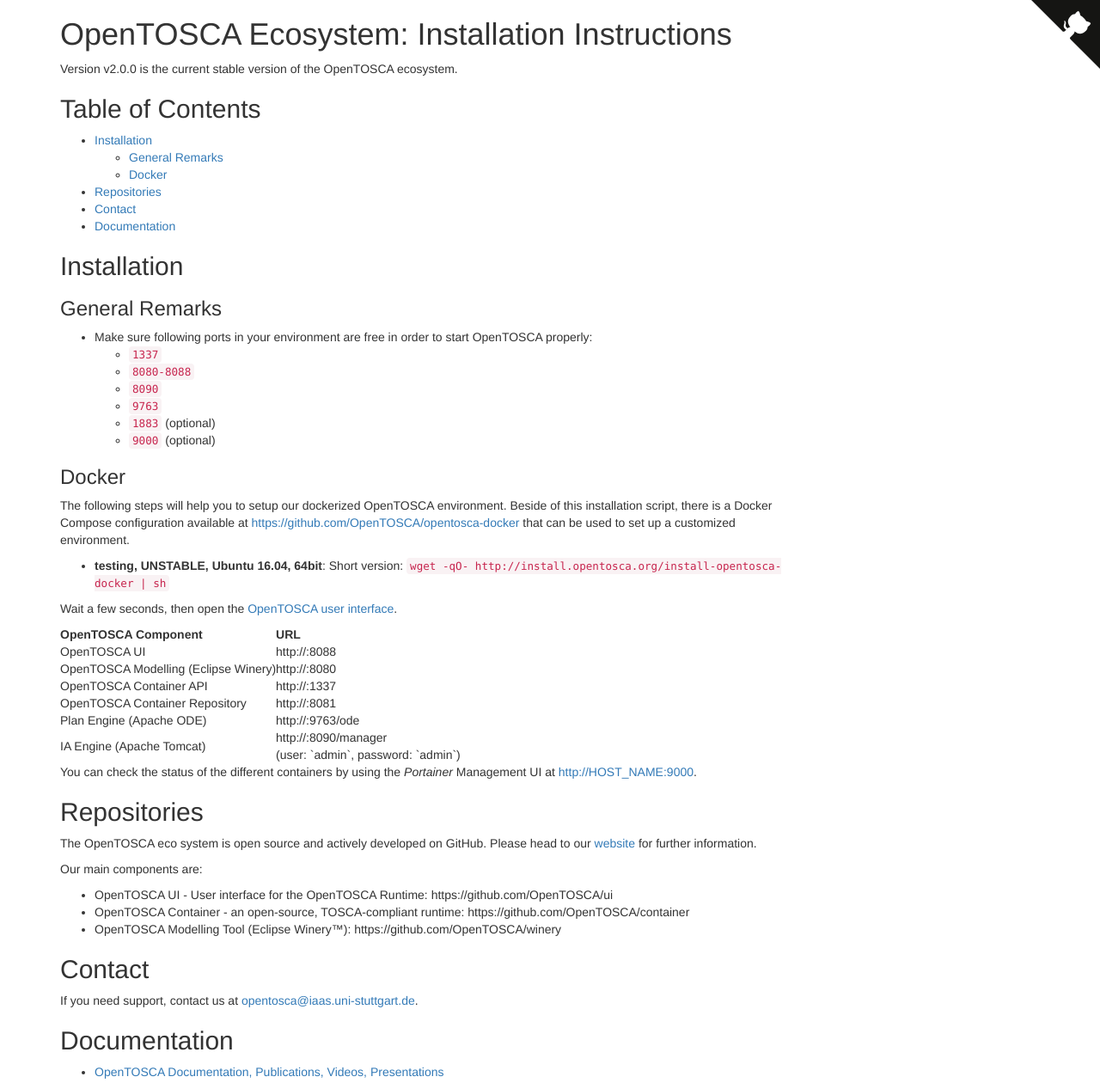
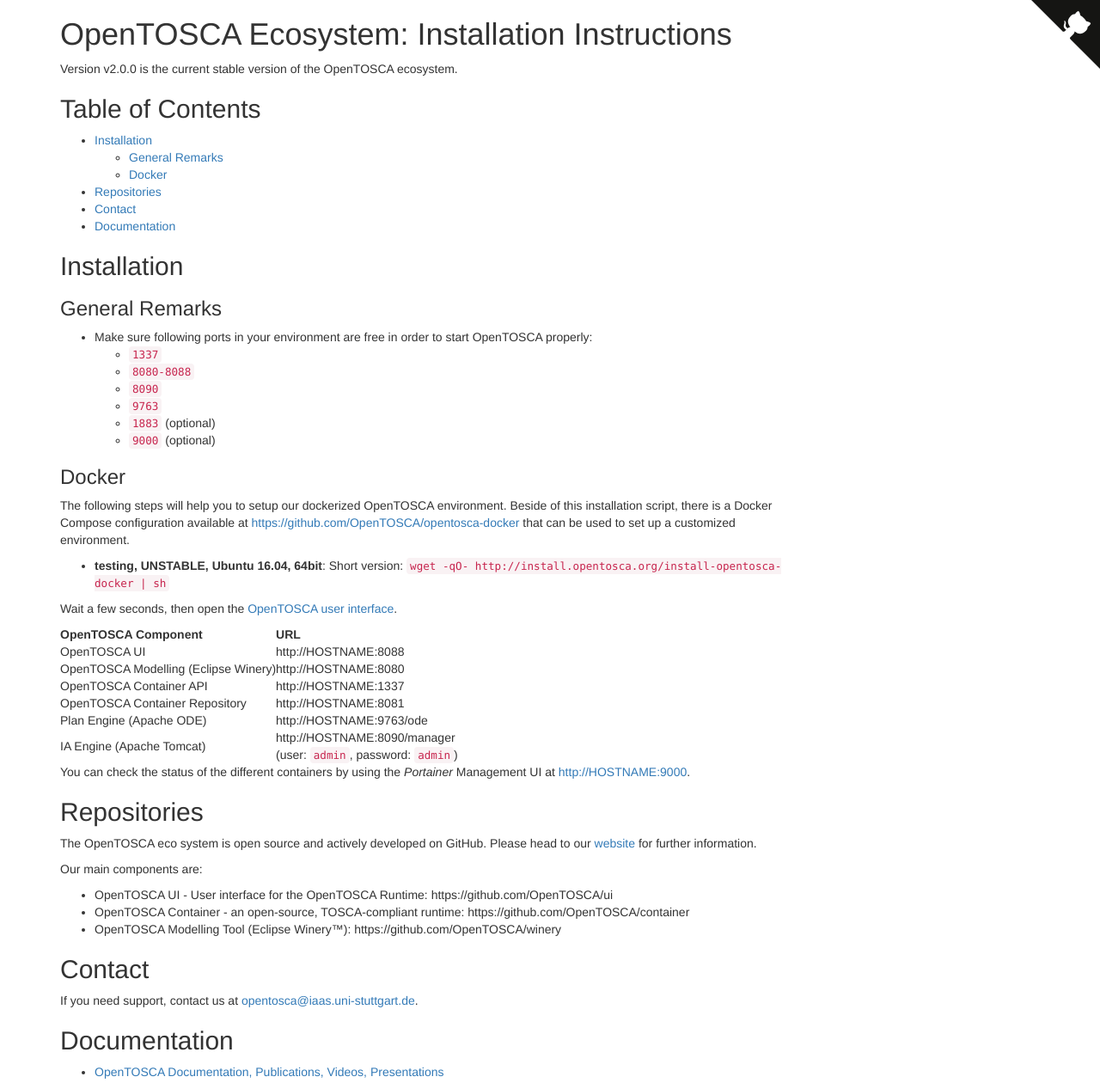
Before and after one commit to OpenTOSCA/install.opentosca.org, a Jekyll site: the page built from index.md, in a window 1280 px wide. Shown: the whole page at 86% size. Built offline with Jekyll 4.4.1, drawn with Linux system fonts in a browser that asks for light colours; comment, search, counter and statistics services are not loaded; our own code applies the rules of GitHub Pages for plain Markdown files; some of the changed lines change nothing that is shown.

Commit message:
Update index.md

```diff
--- a/index.md
+++ b/index.md
@@ -37,14 +37,14 @@
 
 | OpenTOSCA Component | URL |
 |:------------------- |:--- |
-| OpenTOSCA UI | http://<HOSTNAME>:8088 |
-| OpenTOSCA Modelling (Eclipse Winery) | http://<HOSTNAME>:8080 |
-| OpenTOSCA Container API | http://<HOSTNAME>:1337 |
-| OpenTOSCA Container Repository | http://<HOSTNAME>:8081 |
-| Plan Engine (Apache ODE) | http://<HOSTNAME>:9763/ode |
-| IA Engine (Apache Tomcat) | http://<HOSTNAME>:8090/manager<br>(user: `admin`, password: `admin`) |
+| OpenTOSCA UI | http://HOSTNAME:8088 |
+| OpenTOSCA Modelling (Eclipse Winery) | http://HOSTNAME:8080 |
+| OpenTOSCA Container API | http://HOSTNAME:1337 |
+| OpenTOSCA Container Repository | http://HOSTNAME:8081 |
+| Plan Engine (Apache ODE) | http://HOSTNAME:9763/ode |
+| IA Engine (Apache Tomcat) | http://HOSTNAME:8090/manager<br>(user: `admin`, password: `admin`) |
 
-You can check the status of the different containers by using the _Portainer_ Management UI at <http://HOST_NAME:9000>.
+You can check the status of the different containers by using the _Portainer_ Management UI at <http://HOSTNAME:9000>.
 
 ## Repositories
 
```
